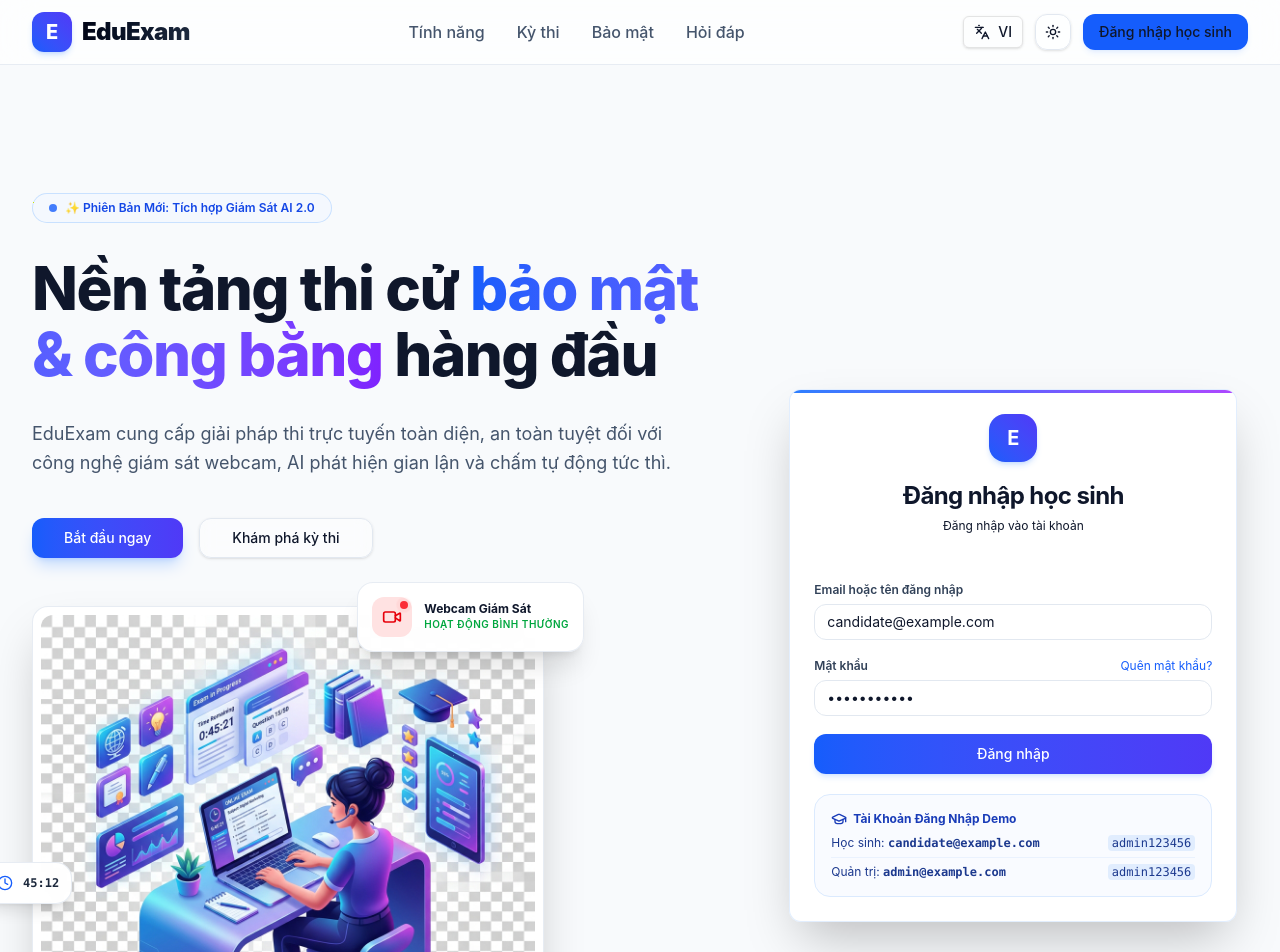
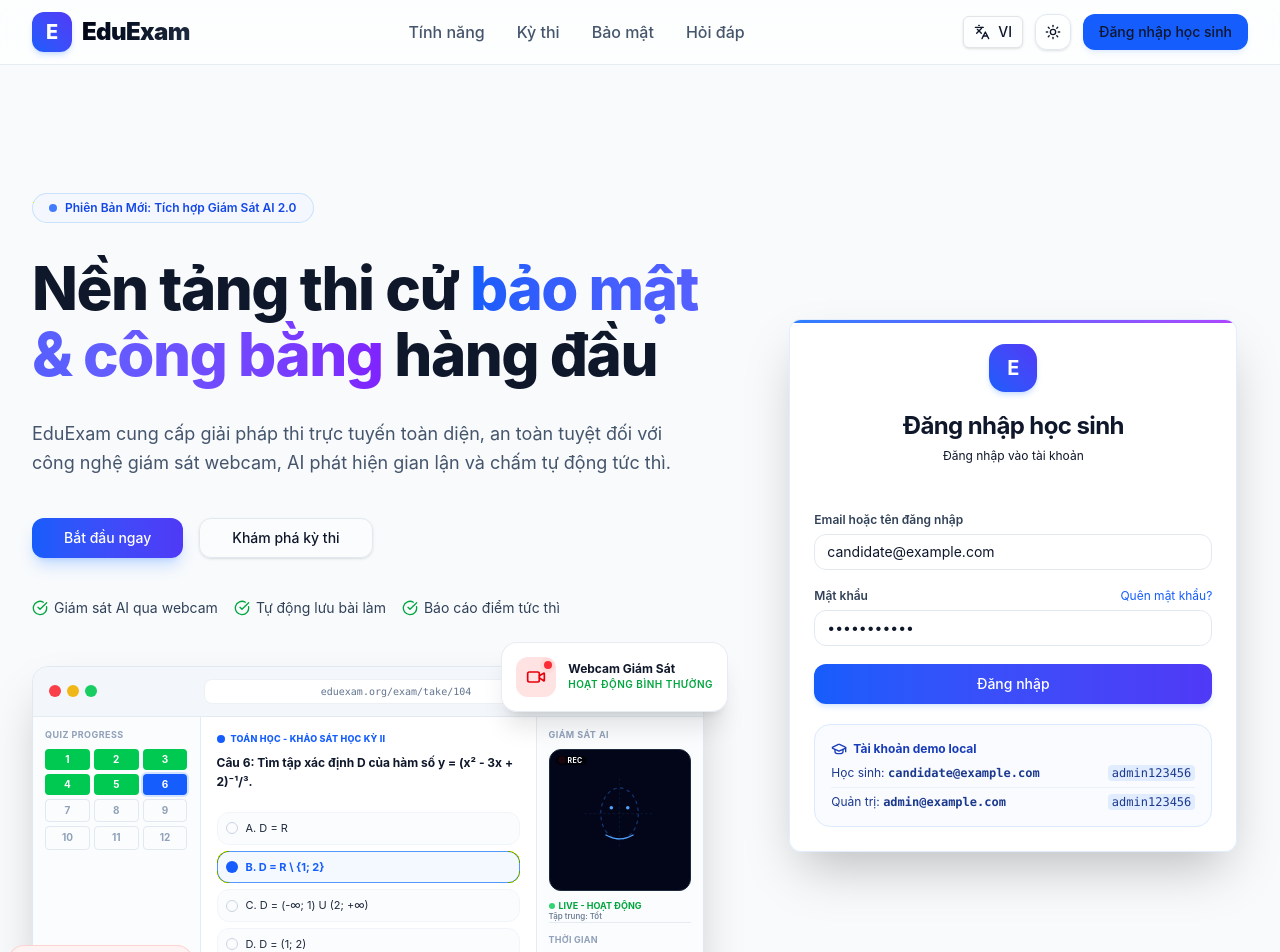
Before and after one commit to Lebinh10092003/Education-Exam, a React (Vite) app: page / in a window 1280 px wide. Shown: the top 952 px of the page. Built offline with nearby package versions, Linux system fonts and the light colour scheme; no server answers.

Commit message:
fix: replace image with responsive CSS/SVG mockup and fix all hardcoded text translations

```diff
--- a/src/app/i18n/resources/en/landing.ts
+++ b/src/app/i18n/resources/en/landing.ts
@@ -6,13 +6,38 @@ const landing = {
     faq: "FAQ",
   },
   hero: {
-    title: "Comprehensive Online Examination System",
-    subtitle: "Experience secure, fair, and highly accurate online exams with EduExam. The assessment platform designed to support your educational growth.",
+    titlePart1: "The leading ",
+    titlePartGradient: "secure & fair",
+    titlePart2: " examination platform",
+    subtitle: "EduExam provides a comprehensive and secure online exam solution with webcam proctoring, AI fraud detection, and instant automated grading.",
     ctaStart: "Get Started Now",
     ctaExplore: "Explore Exams",
     portalButton: "Go to Student Portal",
     adminPortalButton: "Admin Dashboard",
     studentLogin: "Student Login",
+    badge: "New Release: AI Proctoring 2.0 Integrated",
+    featureWebcam: "AI webcam check",
+    featureSave: "Auto-saved answers",
+    featureGrading: "Instant grading report",
+    roleStudent: "Student",
+    roleAdmin: "Admin",
+  },
+  mockBrowser: {
+    address: "eduexam.org/exam/take/104",
+    subject: "Mathematics - Semester II Exam",
+    question: "Question 6: Find the domain D of the function y = (x² - 3x + 2)⁻¹/³.",
+    optA: "A. D = R",
+    optB: "B. D = R \\ {1; 2}",
+    optC: "C. D = (-∞; 1) U (2; +∞)",
+    optD: "D. D = (1; 2)",
+    proctoring: "AI PROCTORING",
+    proctorStatus: "LIVE - Active",
+    focus: "Focus Status: Good",
+    timer: "Timer",
+    statusWebcam: "Proctor Webcam",
+    statusWebcamSub: "OPERATING NORMALLY",
+    statusWarning: "Tab Change warning",
+    statusWarningSub: "Violations: 0/3",
   },
   stats: {
     title: "EduExam by the numbers",
--- a/src/app/i18n/resources/vi/landing.ts
+++ b/src/app/i18n/resources/vi/landing.ts
@@ -6,13 +6,38 @@ const landing = {
     faq: "Hỏi đáp",
   },
   hero: {
-    title: "Hệ thống Thi Trực tuyến Toàn diện",
-    subtitle: "Trải nghiệm thi trực tuyến bảo mật, công bằng và chính xác cao cùng EduExam. Nền tảng đánh giá và đồng hành cùng sự phát triển giáo dục của bạn.",
+    titlePart1: "Nền tảng thi cử ",
+    titlePartGradient: "bảo mật & công bằng",
+    titlePart2: " hàng đầu",
+    subtitle: "EduExam cung cấp giải pháp thi trực tuyến toàn diện, an toàn tuyệt đối với công nghệ giám sát webcam, AI phát hiện gian lận và chấm tự động tức thì.",
     ctaStart: "Bắt đầu ngay",
     ctaExplore: "Khám phá kỳ thi",
     portalButton: "Đến Cổng Học Sinh",
     adminPortalButton: "Trang Quản Trị",
     studentLogin: "Đăng nhập học sinh",
+    badge: "Phiên Bản Mới: Tích hợp Giám Sát AI 2.0",
+    featureWebcam: "Giám sát AI qua webcam",
+    featureSave: "Tự động lưu bài làm",
+    featureGrading: "Báo cáo điểm tức thì",
+    roleStudent: "Học sinh",
+    roleAdmin: "Quản trị",
+  },
+  mockBrowser: {
+    address: "eduexam.org/exam/take/104",
+    subject: "Toán học - Khảo sát học kỳ II",
+    question: "Câu 6: Tìm tập xác định D của hàm số y = (x² - 3x + 2)⁻¹/³.",
+    optA: "A. D = R",
+    optB: "B. D = R \\ {1; 2}",
+    optC: "C. D = (-∞; 1) U (2; +∞)",
+    optD: "D. D = (1; 2)",
+    proctoring: "GIÁM SÁT AI",
+    proctorStatus: "LIVE - Hoạt động",
+    focus: "Tập trung: Tốt",
+    timer: "Thời gian",
+    statusWebcam: "Webcam Giám Sát",
+    statusWebcamSub: "HOẠT ĐỘNG BÌNH THƯỜNG",
+    statusWarning: "Cảnh Báo Chuyển Tab",
+    statusWarningSub: "Lần phạm lỗi: 0/3",
   },
   stats: {
     title: "EduExam bằng những con số",
--- a/src/app/pages/LandingPage.tsx
+++ b/src/app/pages/LandingPage.tsx
@@ -96,6 +96,108 @@ const mockExams: MockExam[] = [
     practice: true,
   },
 ];
+
+// Pure CSS/SVG Mock Browser Component representing the secure quiz environment
+function MockBrowser() {
+  const { t } = useTranslation(["landing"]);
+
+  return (
+    <div className="w-full rounded-2xl border border-slate-200 bg-white shadow-2xl dark:border-slate-800/80 dark:bg-slate-900 overflow-hidden text-left hover:shadow-3xl transition-shadow duration-300">
+      {/* Mac-style Window Title Bar */}
+      <div className="flex items-center gap-2 border-b border-slate-200/80 bg-slate-100/85 px-4 py-3 dark:border-slate-800/85 dark:bg-slate-950/85">
+        <div className="flex gap-1.5 shrink-0">
+          <span className="h-3 w-3 rounded-full bg-red-500/90" />
+          <span className="h-3 w-3 rounded-full bg-yellow-500/90" />
+          <span className="h-3 w-3 rounded-full bg-green-500/90" />
+        </div>
+        <div className="mx-auto max-w-sm w-full rounded-lg bg-white border border-slate-200/60 py-1 text-center text-[10px] font-mono text-slate-500 dark:bg-slate-900 dark:border-slate-800 dark:text-slate-400 select-none truncate">
+          {t("mockBrowser.address")}
+        </div>
+      </div>
+
+      {/* Main Workspace split */}
+      <div className="grid grid-cols-12 text-slate-800 dark:text-slate-200 text-xs">
+        {/* Left column: Question progress (3 cols) */}
+        <div className="col-span-3 border-r border-slate-200/80 p-3 bg-slate-50/50 dark:border-slate-800/80 dark:bg-slate-950/10">
+          <p className="font-bold text-[9px] text-slate-400 uppercase tracking-wider mb-2">Quiz Progress</p>
+          <div className="grid grid-cols-3 gap-1 text-center font-bold text-[10px]">
+            {[1, 2, 3, 4, 5].map((n) => (
+              <span key={n} className="rounded bg-green-500 text-white py-1">{n}</span>
+            ))}
+            <span className="rounded bg-blue-600 text-white py-1 ring-2 ring-blue-500/20">6</span>
+            {[7, 8, 9, 10, 11, 12].map((n) => (
+              <span key={n} className="rounded border border-slate-200 dark:border-slate-800 text-slate-400 dark:text-slate-500 py-1">{n}</span>
+            ))}
+          </div>
+        </div>
+
+        {/* Center column: Question content (6 cols) */}
+        <div className="col-span-6 p-4 flex flex-col justify-between min-h-[260px] bg-white dark:bg-slate-900/10">
+          <div>
+            <div className="flex items-center gap-1.5">
+              <span className="h-2 w-2 rounded-full bg-blue-600" />
+              <span className="text-[9px] font-extrabold text-blue-600 dark:text-blue-400 uppercase tracking-wide">{t("mockBrowser.subject")}</span>
+            </div>
+            <p className="mt-2 font-bold text-slate-900 dark:text-white leading-relaxed text-xs">
+              {t("mockBrowser.question")}
+            </p>
+          </div>
+          <div className="space-y-1.5 mt-3">
+            <div className="rounded-xl border border-slate-100 p-2 bg-slate-50/50 dark:border-slate-800 dark:bg-slate-900/30 flex items-center gap-2">
+              <span className="h-3 w-3 rounded-full border border-slate-300 dark:border-slate-700" />
+              <span className="text-[11px]">{t("mockBrowser.optA")}</span>
+            </div>
+            <div className="rounded-xl border border-blue-500/80 bg-blue-500/5 p-2 flex items-center gap-2 font-bold">
+              <span className="h-3 w-3 rounded-full bg-blue-600" />
+              <span className="text-blue-600 dark:text-blue-400 text-[11px]">{t("mockBrowser.optB")}</span>
+            </div>
+            <div className="rounded-xl border border-slate-100 p-2 bg-slate-50/50 dark:border-slate-800 dark:bg-slate-900/30 flex items-center gap-2">
+              <span className="h-3 w-3 rounded-full border border-slate-300 dark:border-slate-700" />
+              <span className="text-[11px]">{t("mockBrowser.optC")}</span>
+            </div>
+            <div className="rounded-xl border border-slate-100 p-2 bg-slate-50/50 dark:border-slate-800 dark:bg-slate-900/30 flex items-center gap-2">
+              <span className="h-3 w-3 rounded-full border border-slate-300 dark:border-slate-700" />
+              <span className="text-[11px]">{t("mockBrowser.optD")}</span>
+            </div>
+          </div>
+        </div>
+
+        {/* Right column: AI camera proctoring (3 cols) */}
+        <div className="col-span-3 border-l border-slate-200/80 p-3 bg-slate-50/50 dark:border-slate-800/80 dark:bg-slate-950/10 flex flex-col justify-between">
+          <div>
+            <p className="font-bold text-[9px] text-slate-400 uppercase tracking-wider mb-2">{t("mockBrowser.proctoring")}</p>
+            {/* Camera Viewport Mockup */}
+            <div className="relative aspect-square w-full rounded-xl bg-slate-950 border border-slate-800 flex items-center justify-center overflow-hidden">
+              {/* Stylized Face wireframe */}
+              <svg className="stroke-blue-500/40 fill-none w-10/12 h-10/12" viewBox="0 0 100 100">
+                <ellipse cx="50" cy="45" rx="16" ry="22" strokeDasharray="3,3" />
+                <circle cx="43" cy="40" r="1.5" className="fill-blue-400 stroke-none" />
+                <circle cx="57" cy="40" r="1.5" className="fill-blue-400 stroke-none" />
+                <path d="M 38 63 Q 50 70 62 63" className="stroke-blue-400" />
+                <path d="M 50 15 L 50 75" strokeDasharray="2,2" className="stroke-blue-500/10" />
+                <path d="M 20 45 L 80 45" strokeDasharray="2,2" className="stroke-blue-500/10" />
+              </svg>
+              <div className="absolute top-1.5 left-1.5 flex items-center gap-1 bg-black/60 rounded px-1 text-[7px] font-bold text-white uppercase tracking-wider">
+                <span className="h-1 w-1 bg-red-500 rounded-full animate-ping" />
+                <span>REC</span>
+              </div>
+            </div>
+            <div className="mt-2.5 flex items-center gap-1">
+              <span className="h-1.5 w-1.5 rounded-full bg-green-500 animate-pulse" />
+              <span className="text-[9px] font-bold text-green-600 dark:text-green-400 uppercase leading-none">{t("mockBrowser.proctorStatus")}</span>
+            </div>
+            <p className="text-[8px] text-slate-500 dark:text-slate-400 mt-0.5 font-medium leading-none">{t("mockBrowser.focus")}</p>
+          </div>
+
+          <div className="border-t border-slate-200/80 pt-2 dark:border-slate-800/80">
+            <span className="text-[9px] font-bold text-slate-400 uppercase tracking-wide">{t("mockBrowser.timer")}</span>
+            <p className="text-xs font-mono font-bold text-slate-900 dark:text-white mt-0.5">58:24</p>
+          </div>
+        </div>
+      </div>
+    </div>
+  );
+}
 
 export function LandingPage() {
   const { t } = useTranslation(["landing", "auth", "common"]);
@@ -289,21 +391,21 @@ export function LandingPage() {
               {/* Feature Pill */}
               <div className="inline-flex items-center gap-2 rounded-full border border-blue-200/80 bg-blue-50/50 px-4 py-1.5 text-xs font-semibold text-blue-700 dark:border-blue-500/30 dark:bg-blue-950/20 dark:text-blue-300">
                 <span className="flex h-2 w-2 rounded-full bg-blue-600 dark:bg-blue-400 animate-pulse" />
-                <span>✨ Phiên Bản Mới: Tích hợp Giám Sát AI 2.0</span>
+                <span>{t("hero.badge")}</span>
               </div>
 
               {/* Title */}
               <h1 className="text-4xl font-extrabold tracking-tight sm:text-5xl md:text-6xl text-slate-900 dark:text-white leading-[1.1]">
-                Nền tảng thi cử{" "}
+                {t("hero.titlePart1")}
                 <span className="bg-clip-text text-transparent bg-gradient-to-r from-blue-600 via-indigo-500 to-violet-600 dark:from-blue-400 dark:via-indigo-300 dark:to-purple-400">
-                  bảo mật & công bằng
-                </span>{" "}
-                hàng đầu
+                  {t("hero.titlePartGradient")}
+                </span>
+                {t("hero.titlePart2")}
               </h1>
 
               {/* Description */}
               <p className="text-lg text-slate-600 dark:text-slate-400 max-w-2xl mx-auto lg:mx-0 leading-relaxed">
-                EduExam cung cấp giải pháp thi trực tuyến toàn diện, an toàn tuyệt đối với công nghệ giám sát webcam, AI phát hiện gian lận và chấm tự động tức thì.
+                {t("hero.subtitle")}
               </p>
 
               {/* CTAs */}
@@ -325,19 +427,28 @@ export function LandingPage() {
                 </Button>
               </div>
 
-              {/* Marketing Visual / Floating Mockups Container */}
-              <div className="relative mt-12 w-full max-w-lg mx-auto lg:mx-0">
-                {/* Main Illustration */}
-                <div className="overflow-hidden rounded-2xl border border-slate-200/80 bg-white p-2 shadow-2xl dark:border-slate-800 dark:bg-slate-900">
-                  <img
-                    src="/hero_exam.png"
-                    alt="Online Exam Illustration"
-                    className="w-full h-auto rounded-xl object-cover"
-                  />
+              {/* Marketing Badges */}
+              <div className="flex flex-wrap justify-center lg:justify-start gap-4 pt-2">
+                <div className="flex items-center gap-1.5 text-sm text-slate-700 dark:text-slate-300">
+                  <CheckCircle className="h-4 w-4 text-green-600" />
+                  <span>{t("hero.featureWebcam")}</span>
                 </div>
+                <div className="flex items-center gap-1.5 text-sm text-slate-700 dark:text-slate-300">
+                  <CheckCircle className="h-4 w-4 text-green-600" />
+                  <span>{t("hero.featureSave")}</span>
+                </div>
+                <div className="flex items-center gap-1.5 text-sm text-slate-700 dark:text-slate-300">
+                  <CheckCircle className="h-4 w-4 text-green-600" />
+                  <span>{t("hero.featureGrading")}</span>
+                </div>
+              </div>
 
-                {/* Floating Webcam Widget */}
-                <div className="absolute -top-6 -right-6 md:-right-10 rounded-2xl border border-slate-200/80 bg-white/95 p-3.5 shadow-xl backdrop-blur-md dark:border-slate-800/80 dark:bg-slate-950/95 flex items-center gap-3 hover:scale-105 transition-transform duration-300">
+              {/* Interactive Mock Browser Wrapper (Replaces the checkerboard image) */}
+              <div className="relative mt-12 w-full max-w-2xl mx-auto lg:mx-0">
+                <MockBrowser />
+
+                {/* Floating Webcam status Card */}
+                <div className="absolute -top-6 -right-6 rounded-2xl border border-slate-200/80 bg-white/95 p-3.5 shadow-xl backdrop-blur-md dark:border-slate-800/80 dark:bg-slate-950/95 flex items-center gap-3 hover:scale-105 transition-transform duration-300 select-none">
                   <div className="relative flex h-10 w-10 shrink-0 items-center justify-center rounded-xl bg-red-100 text-red-600 dark:bg-red-950/40 dark:text-red-400">
                     <Video className="h-5 w-5" />
                     <span className="absolute top-1 right-1 flex h-2 w-2">
@@ -346,24 +457,18 @@ export function LandingPage() {
                     </span>
                   </div>
                   <div>
-                    <p className="text-xs font-bold text-slate-900 dark:text-white">Webcam Giám Sát</p>
-                    <p className="text-[10px] text-green-600 font-semibold uppercase tracking-wider">Hoạt động bình thường</p>
+                    <p className="text-xs font-bold text-slate-900 dark:text-white">{t("mockBrowser.statusWebcam")}</p>
+                    <p className="text-[10px] text-green-600 font-semibold uppercase tracking-wider">{t("mockBrowser.statusWebcamSub")}</p>
                   </div>
                 </div>
 
                 {/* Floating Warning Alert */}
-                <div className="absolute -bottom-6 -left-6 md:-left-10 rounded-2xl border border-red-200/80 bg-red-50/95 p-3 shadow-xl backdrop-blur-md dark:border-red-900/50 dark:bg-red-950/95 flex items-center gap-2.5 hover:scale-105 transition-transform duration-300">
+                <div className="absolute -bottom-6 -left-6 rounded-2xl border border-red-200/80 bg-red-50/95 p-3 shadow-xl backdrop-blur-md dark:border-red-900/50 dark:bg-red-950/95 flex items-center gap-2.5 hover:scale-105 transition-transform duration-300 select-none">
                   <AlertTriangle className="h-5 w-5 text-red-600 dark:text-red-400 shrink-0" />
                   <div>
-                    <p className="text-xs font-bold text-red-950 dark:text-red-100">Cảnh Báo Chuyển Tab</p>
-                    <p className="text-[10px] text-red-700/80 dark:text-red-400/80">Lần phạm lỗi: 0/3</p>
+                    <p className="text-xs font-bold text-red-950 dark:text-red-100">{t("mockBrowser.statusWarning")}</p>
+                    <p className="text-[10px] text-red-700/80 dark:text-red-400/80">{t("mockBrowser.statusWarningSub")}</p>
                   </div>
-                </div>
-
-                {/* Floating Timer Widget */}
-                <div className="absolute top-1/2 -left-12 rounded-2xl border border-slate-200/80 bg-white/95 p-3 shadow-lg backdrop-blur dark:border-slate-800/80 dark:bg-slate-950/95 hidden sm:flex items-center gap-2.5 hover:scale-105 transition-transform duration-300">
-                  <Clock className="h-4 w-4 text-blue-600 dark:text-blue-400" />
-                  <span className="text-xs font-mono font-bold text-slate-800 dark:text-slate-200">45:12</span>
                 </div>
               </div>
             </div>
@@ -380,13 +485,13 @@ export function LandingPage() {
                       {t("common:greeting", { name: profile.full_name }) || `Xin chào, ${profile.full_name}!`}
                     </CardTitle>
                     <CardDescription className="mt-2 text-slate-500 dark:text-slate-400 text-sm">
-                      Bạn đã đăng nhập dưới vai trò <span className="font-bold text-blue-600 dark:text-blue-400">{profile.roles[0]}</span>.
+                      {t("auth:login.demoCredentials")} <span className="font-bold text-blue-600 dark:text-blue-400">{profile.roles[0]}</span>.
                     </CardDescription>
                   </CardHeader>
                   <CardContent className="space-y-4">
                     <Button asChild size="lg" className="w-full rounded-xl bg-gradient-to-r from-blue-600 to-indigo-600 text-white hover:opacity-95 shadow-md shadow-blue-500/10">
                       <Link to={getDefaultRouteForProfile(profile)}>
-                        Vào trang Portal của bạn
+                        {t("hero.portalButton")}
                         <ChevronRight className="ml-1.5 h-5 w-5" />
                       </Link>
                     </Button>
@@ -467,15 +572,15 @@ export function LandingPage() {
                     <div className="mt-5 rounded-2xl border border-blue-100 bg-blue-50/40 p-4 text-xs text-blue-900 dark:border-blue-950/40 dark:bg-blue-950/20 dark:text-blue-200">
                       <p className="font-bold flex items-center gap-1.5 text-blue-800 dark:text-blue-300">
                         <GraduationCap className="h-4 w-4" />
-                        <span>Tài Khoản Đăng Nhập Demo</span>
+                        <span>{t("auth:login.demoCredentials")}</span>
                       </p>
                       <div className="mt-2 space-y-1.5">
                         <div className="flex justify-between border-b border-blue-100/50 pb-1.5 dark:border-blue-900/20">
-                          <span>Học sinh: <span className="font-mono font-semibold">candidate@example.com</span></span>
+                          <span>{t("hero.roleStudent")}: <span className="font-mono font-semibold">candidate@example.com</span></span>
                           <span className="font-mono bg-blue-100/80 px-1 rounded dark:bg-blue-900/40">admin123456</span>
                         </div>
                         <div className="flex justify-between">
-                          <span>Quản trị: <span className="font-mono font-semibold">admin@example.com</span></span>
+                          <span>{t("hero.roleAdmin")}: <span className="font-mono font-semibold">admin@example.com</span></span>
                           <span className="font-mono bg-blue-100/80 px-1 rounded dark:bg-blue-900/40">admin123456</span>
                         </div>
                       </div>
```
Also changed, not shown: public/hero_exam.png (deleted).
